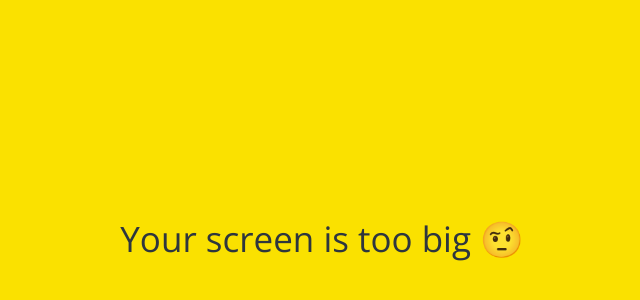
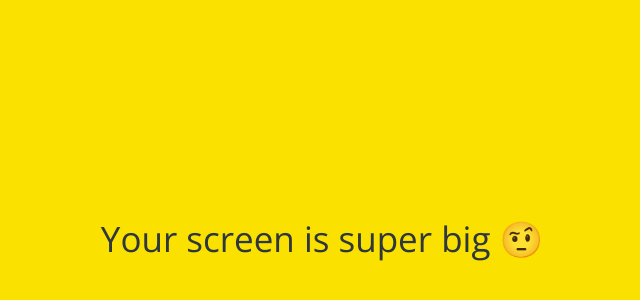
Before and after one commit to kangmin01/kakao-clone-code, a plain HTML site: page friends.html in a window 1280 px wide. Shown: the part 162-462 px from the top of the page, without its empty margins (318-958 px from the left). Drawn offline with nearby package versions, Linux system fonts and the light colour scheme.

Commit message:
too -> super

```diff
--- a/friends.html
+++ b/friends.html
@@ -110,7 +110,7 @@
     </div>
 
     <div id="no-mobile">
-      <span>Your screen is too big 🤨 </span>
+      <span>Your screen is super big 🤨 </span>
     </div>
 
     <script
```
